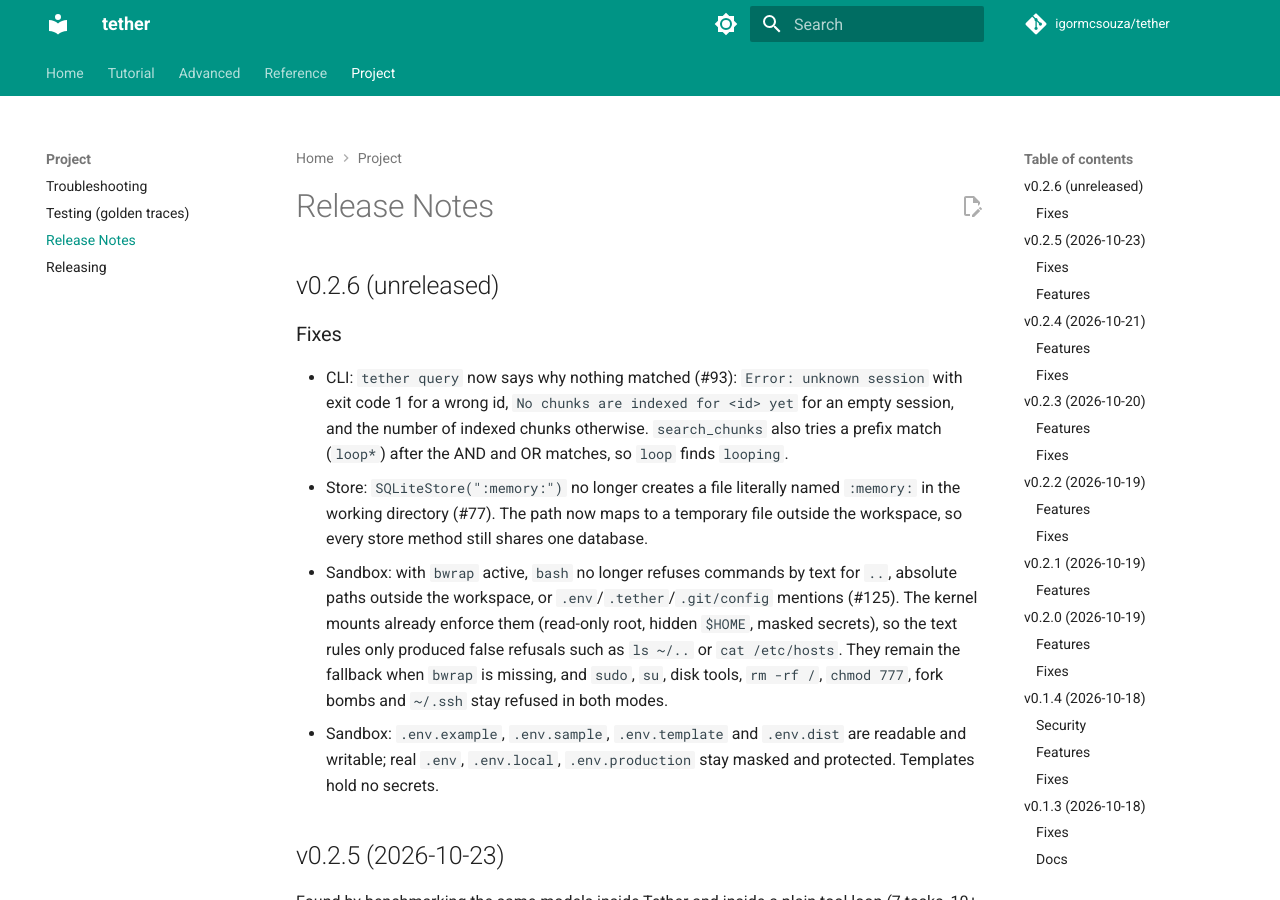
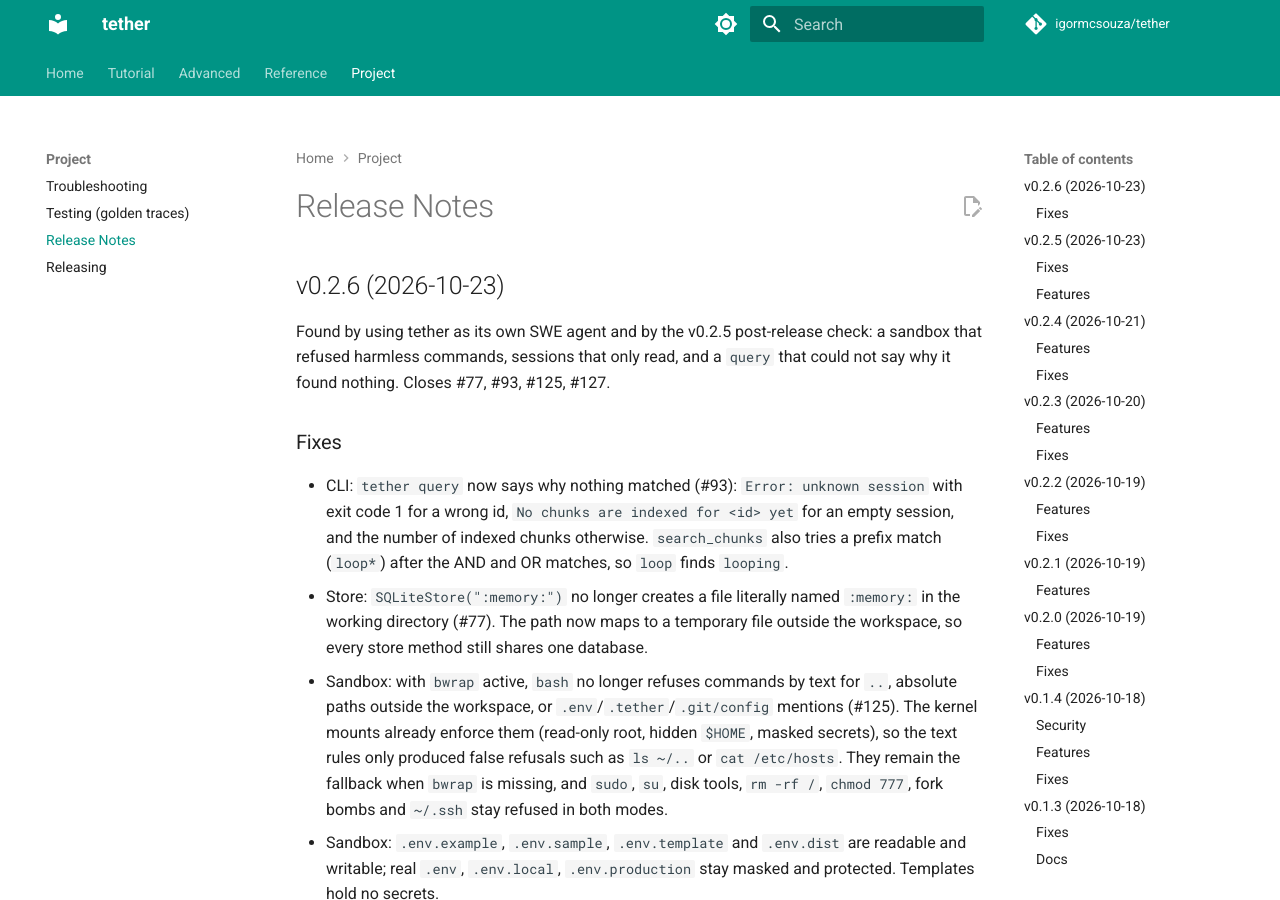
Before and after one commit to igormcsouza/tether, an MkDocs documentation site: the page built from docs/release-notes.md, in a window 1280 px wide and 900 px high. Built offline with MkDocs 1.6.1 and Material for MkDocs 9.7.7, drawn with Linux system fonts in a browser that asks for light colours; comment, search, counter and statistics services are not loaded.

Commit message:
release: v0.2.6 (sandbox kernel-first checks, explore nudge, query diagnostics, :memory: fix) (#131)
Cuts v0.2.6: bumps `__version__` and its test, dates the release notes
(`## v0.2.6 (2026-10-23)`) with an intro.

Shipped since v0.2.5: #126 (sandbox leaves path policing to the kernel
jail under `bwrap`, `.env.example` readable), #128 (`:memory:` db path,
written by tether), #129 (explore nudge after 12 read-only steps, `awk`
counted as a read, `>=` no longer a redirect), #130 (`tether query` says
why nothing matched, prefix fallback; code written by tether).

## Regression run before release
- `TETHER_E2E=1 uv run pytest e2e` (qwen3.5:9b on tether-ollama): 64
passed.
- ruff, mypy, 349 tests at 100% coverage, `mkdocs build --strict`:
green.

The GitHub Release/tag `v0.2.6` is created after merge; `delivery.yml`
then publishes to PyPI.

🤖 Generated with [Claude Code](https://claude.com/claude-code)

Co-authored-by: Claude Sonnet 5.5 <noreply@anthropic.com>

```diff
--- a/docs/release-notes.md
+++ b/docs/release-notes.md
@@ -1,6 +1,8 @@
 # Release Notes
 
-## v0.2.6 (unreleased)
+## v0.2.6 (2026-10-23)
+
+Found by using tether as its own SWE agent and by the v0.2.5 post-release check: a sandbox that refused harmless commands, sessions that only read, and a `query` that could not say why it found nothing. Closes #77, #93, #125, #127.
 
 ### Fixes
 
--- a/tether/__init__.py
+++ b/tether/__init__.py
@@ -32,7 +32,7 @@ from tether.store import (
     ToolOffender,
 )
 
-__version__ = "0.2.5"
+__version__ = "0.2.6"
 
 __all__ = [
     "ActionCall",
```
Also changed, not shown: 1 other file.
